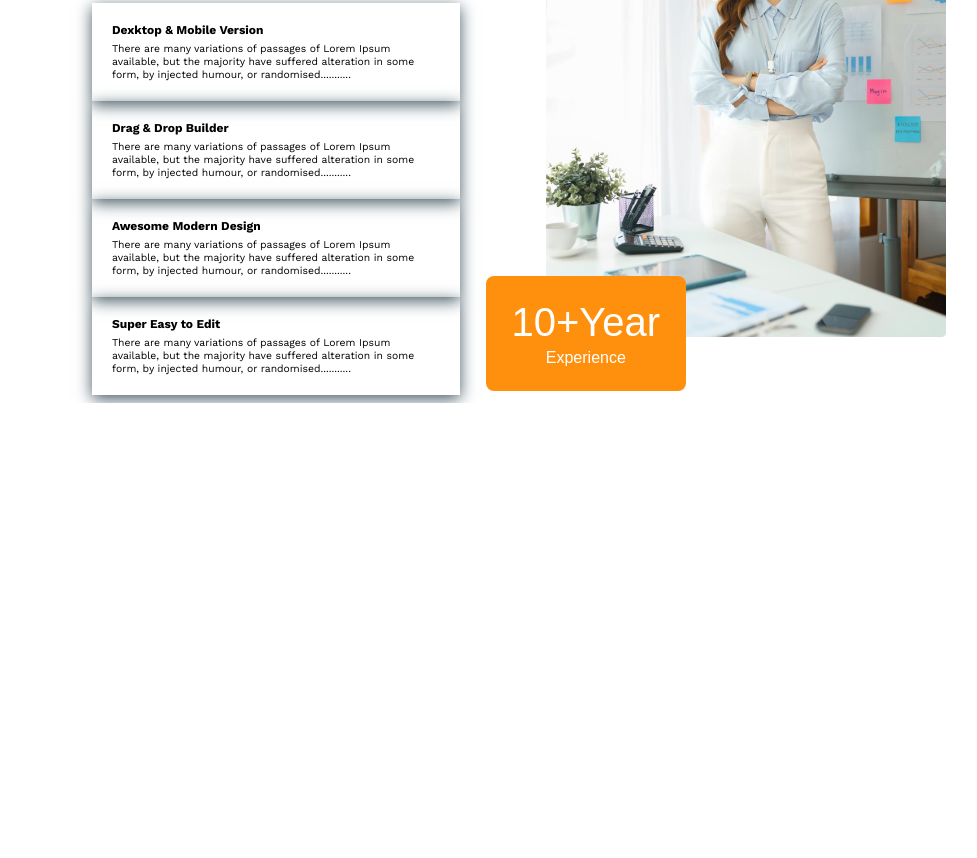
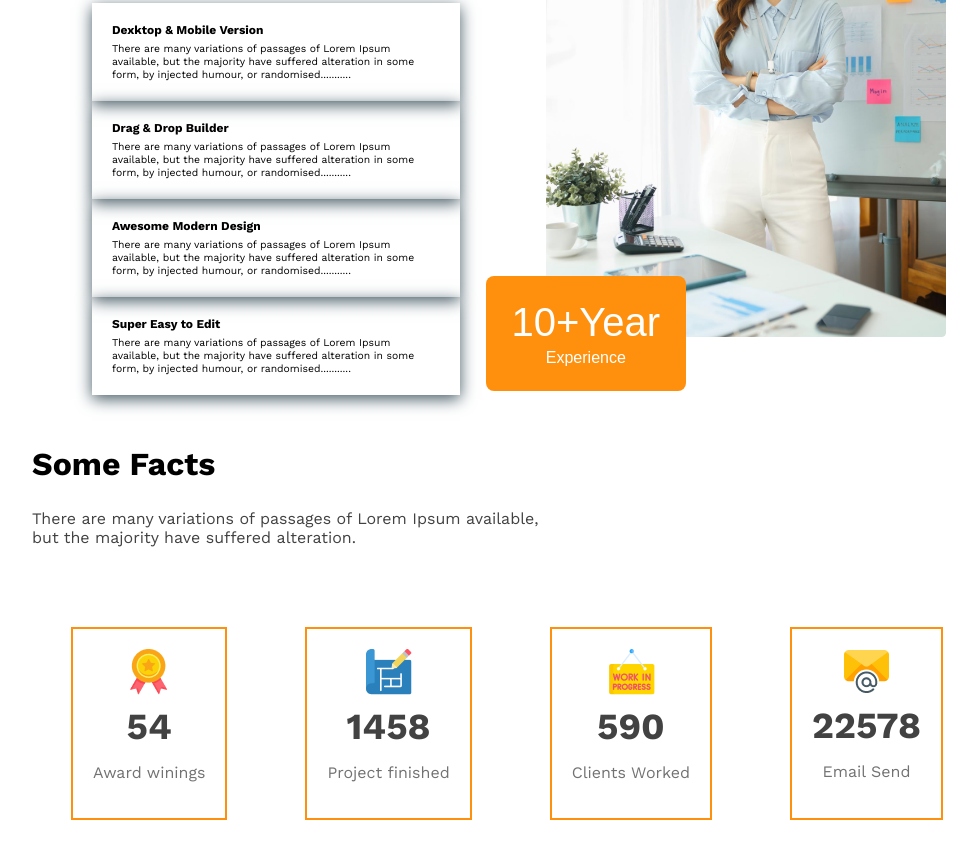
Before and after one commit to sarwarx369/architect-landing-page, a plain HTML site: page index.html in a window 1280 px wide. Shown: the part 1814-2672 px from the top of the page, without its empty margins (133-1110 px from the left). Before the commit the page ends 2217 px from the top, so only its background shows below. Drawn offline with nearby package versions, Linux system fonts and the light colour scheme.

Commit message:
fact+card section added

```diff
--- a/architect.css
+++ b/architect.css
@@ -161,3 +161,31 @@ height: 115px;
 .experience{
     font-size: 1rem;
 }
+
+/* fact style */
+.fact-title{
+    font-size: 2rem;
+}
+.cards{
+    display: flex;
+    justify-content: space-around;
+    margin-top: 80px;
+    margin-bottom: 100px;
+}
+.card{
+    border: 2px solid #FF900E;
+    max-width: 200px;
+    display: flex;
+    flex-direction: column;
+    align-items: center;
+    padding: 20px;
+}
+.card-number{
+    font-size: 2.3rem;
+    font-weight: bold;
+    margin-top: 10px;
+    margin-bottom: 10px;
+}
+.card-text{
+    margin-top: 5px;
+}
--- a/index.html
+++ b/index.html
@@ -76,10 +76,36 @@ Group of Architects
               <div class="column-2">
                 <img class="architect-img" src="images/architect.png" alt="">
                   <button class="btn-primary badge "><span class="year">10+Year</span> <span class="experience">Experience</span></button>
+              </div>
+             </section>
 
-              </div>
-
-             </section>
+            <section>
+              <h2 class="fact-title">Some Facts</h2>
+              <p class="dark-2">There are many variations of passages of Lorem Ipsum available,
+                <br> but the majority have suffered alteration.</p>
+                <div class="cards">
+                  <div class="card">
+                    <img src="images/icons/ribon.png"alt="">
+                    <p class="card-number dark-2">54</p>
+                    <p class="card-text dark-3">Award winings</p>
+                  </div>
+                  <div class="card">
+                    <img src="images/icons/projects.png"alt="">
+                    <p class="card-number dark-2">1458</p>
+                    <p class="card-text dark-3">Project finished</p>
+                  </div>
+                  <div class="card">
+                    <img src="images/icons/customers.png"alt="">
+                    <p class="card-number dark-2">590</p>
+                    <p class="card-text dark-3">Clients Worked</p>
+                  </div>
+                  <div class="card">
+                    <img src="images/icons/email.png"alt="">
+                    <p class="card-number dark-2">22578</p>
+                    <p class="card-text dark-3">Email Send</p>
+                  </div>
+                </div>
+            </section>
              </main>
 
 
```
